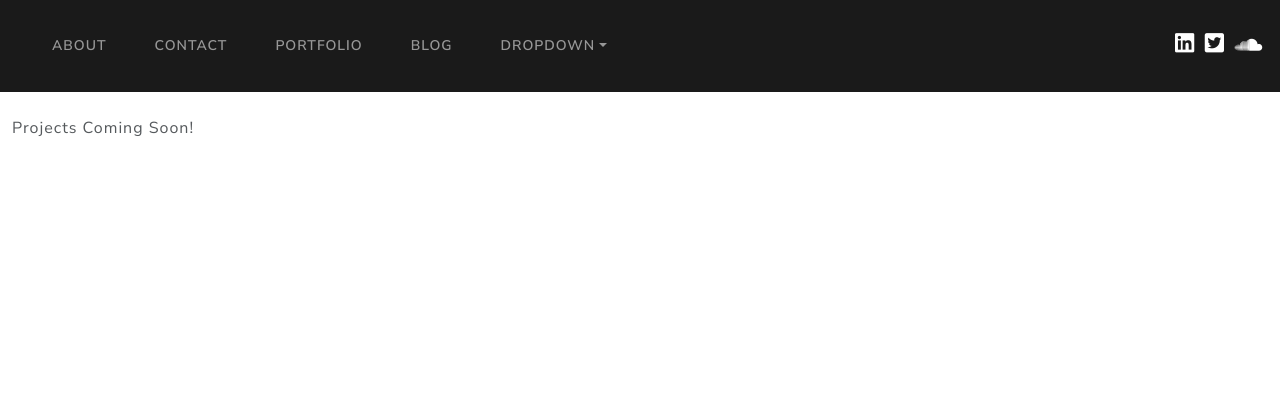
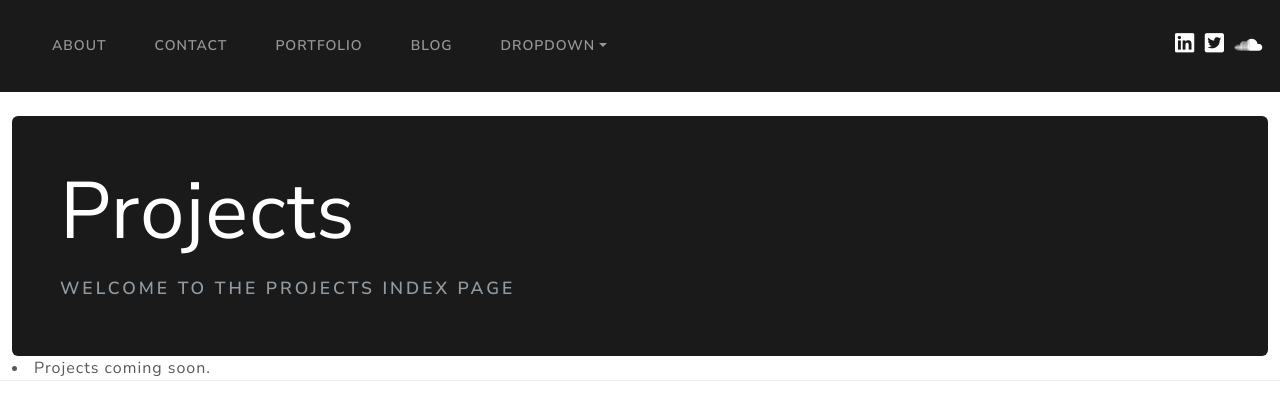
Before and after one commit to Trianglium/artist-cv, a Django app: template cv/projects/templates/projects/project_index.html in a window 1280 px wide. Shown: the top 420 px of the page. Run offline with Django 3.2, Linux system fonts and the light colour scheme; the template is opened without the code that fills it, so the values that code supplies are empty; some libraries are stand-ins or nearby versions.

Commit message:
Projects app completed for v1

```diff
--- a/cv/cv/templates/base_menu.html
+++ b/cv/cv/templates/base_menu.html
@@ -2,10 +2,10 @@
 {% block navbar %}
 <ul class="navbar-nav me-auto">
   <li class="nav-item">
-    <a class="nav-link" href="#">About</a>
+    <a class="nav-link" href="{% url 'about:all' %}">About</a>
   </li>
   <li class="nav-item">
-    <a class="nav-link" href="#">Contact</a>
+    <a class="nav-link" href="{% url 'about:contact' %}">Contact</a>
   </li>
   <li class="nav-item">
     <a class="nav-link" href="{% url 'portfolio:all' %}">Portfolio</a>
@@ -14,7 +14,7 @@
     <a class="nav-link" href="#">Blog</a>
   </li>
   <li class="nav-item dropdown">
-    <a class="nav-link dropdown-toggle" data-bs-toggle="dropdown" href="#" role="button" aria-haspopup="true" aria-expanded="false">Dropdown</a>
+    <a class="nav-link dropdown-toggle" data-bs-toggle="dropdown" href="{% url 'projects:all' %}" role="button" aria-haspopup="true" aria-expanded="false">Projects</a>
     <div class="dropdown-menu">
       <a class="dropdown-item" href="#">Action</a>
       <a class="dropdown-item" href="#">Another action</a>
--- a/cv/portfolio/templates/base-skeleton.html
+++ /dev/null
@@ -1,55 +0,0 @@
-<!DOCTYPE html>
-<html lang="en">
-  <head>
-    <title>{% block title %}{{ settings.APP_NAME }}{% endblock %}</title>
-
-    <meta charset="utf-8">
-    <meta name="viewport" content="width=device-width, initial-scale=1">
-
-    <!-- Bootstrap / Bootswatch Theme -->
-    <link rel="stylesheet" href="https://bootswatch.com/5/lux/bootstrap.min.css" crossorigin="anonymous">
-    <link rel="stylesheet" href="https://bootswatch.com/5/lux/bootstrap.css" crossorigin="anonymous">
-
-    <!-- Font Awesome for Icons -->
-    <link rel="stylesheet" href="https://use.fontawesome.com/releases/v5.8.1/css/all.css">
-    <link rel="stylesheet" href="https://use.fontawesome.com/releases/v5.8.1/css/v4-shims.css">
-    <script src="https://cdn.jsdelivr.net/npm/bootstrap@5.1.3/dist/js/bootstrap.bundle.min.js"></script>
-
-    {% block head %} {% endblock %}
-  </head>
-  <body>
-    <nav class="navbar navbar-expand-lg navbar-dark bg-primary">
-      <div class="container-fluid">
-        <a class="navbar-brand" href="/">{{ settings.BRAND_NAME }}</a>
-        <button class="navbar-toggler" type="button" data-bs-toggle="collapse" data-bs-target="#navbarColor01" aria-controls="navbarColor01" aria-expanded="false" aria-label="Toggle navigation">
-          <span class="navbar-toggler-icon"></span>
-        </button>
-
-      <div class="collapse navbar-collapse" id="navbarColor01">
-        {% block navbar %} {% endblock %}
-      </div>
-    </div>
-  </nav>
-  {% block messages %}
-    {% if messages %}
-    {% for msg in messages %}
-        <div class="alert alert-{{msg.level_tag}}" role="alert">
-          {{msg.message}}
-        </div>
-    {% endfor %}
-    {% endif %}
-  {% endblock %}
-
-
-    <br>
-    <div class="container-fluid">
-        {% block content %}
-
-        {% endblock %}
-    </div>
-    <div class="container-fluid">
-    {% block footer %} {% endblock %}
-    </div>
-    <script src="https://cdn.jsdelivr.net/npm/bootstrap@5.0.2/dist/js/bootstrap.bundle.min.js" integrity="sha384-MrcW6ZMFYlzcLA8Nl+NtUVF0sA7MsXsP1UyJoMp4YLEuNSfAP+JcXn/tWtIaxVXM" crossorigin="anonymous"></script>
-  </body>
-</html>
--- a/cv/portfolio/templates/base.html
+++ /dev/null
@@ -1 +0,0 @@
-{% extends "base-menu.html" %}
--- a/cv/projects/templates/projects/project_index.html
+++ b/cv/projects/templates/projects/project_index.html
@@ -1,12 +1,33 @@
 {% extends "base.html" %}
 {% load project_extras %}
 {% block content %}
-
-{% if project_list %}
-  {% for project in project_list %}
-     <li><a href="{% url 'projects:project_detail' project.id %}">{{ project.title }}</a></li>
+{% container  "p-5 bg-primary text-light text-right rounded" %}
+  <p class="display-1">Projects</p>
+  <p class="h4"><small class="text-muted">Welcome to the Projects Index Page</small></p>
+{% endcontainer %}
+  {% for project in projects %}
+  {% row "border-bottom" %}
+    {% col %}
+      <p><strong>{{ project.skill }}</strong></p>
+      <h3>{{ project.title }}</h3>
+      <p>{{ project.summary }}</p>
+      {% if project.image %}
+        <p>{{ project.image }}</p>
+      {% endif %}
+      {% if project.sound %}
+        <p>{{ project.sound }}</p>
+      {% endif %}
+      {% if project.video %}
+        <p>{{ project.video }}</p>
+      {% endif %}
+      <p><a href="{% url 'projects:project_detail' project.id %}">Read More</a></p>
+    {% endcol %}
+  {% endrow %}
+  {% empty %}
+  {% row "border-bottom" %}
+    {% col %}
+      <li>Projects coming soon.</li>
+    {% endcol %}
+  {% endrow %}
   {% endfor %}
-{% else %}
-    <p>Projects Coming Soon!</p>
-{% endif %}
 {% endblock %}
```
Also changed, not shown: cv/portfolio/templates/base-menu.html (deleted, +0 -40 lines).
